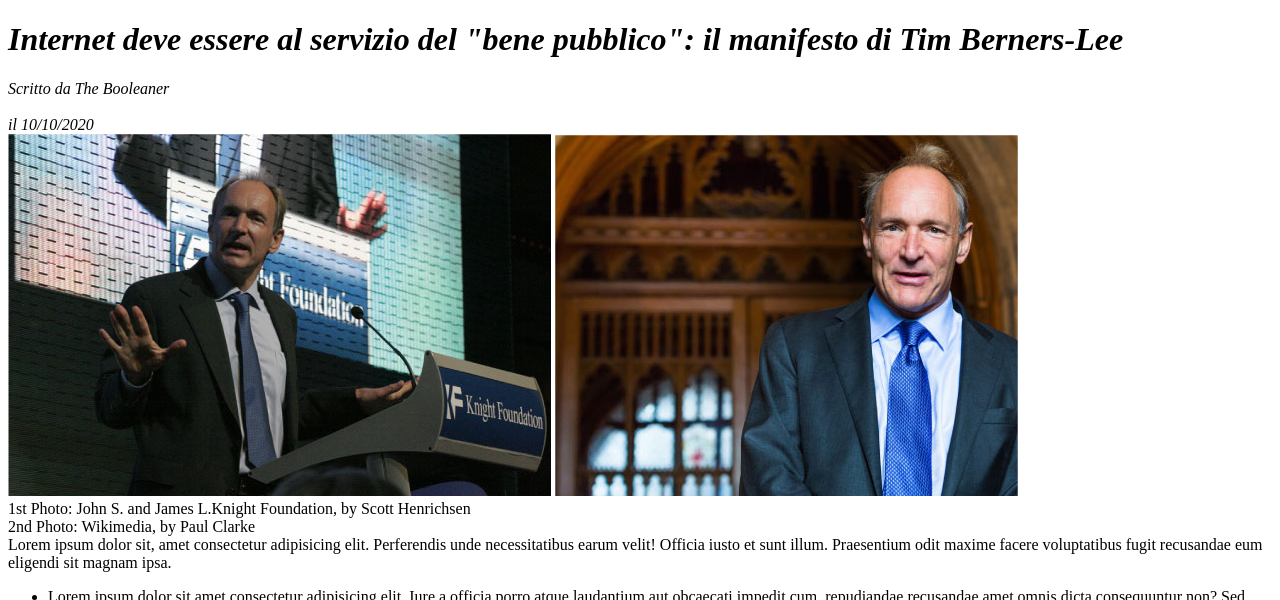
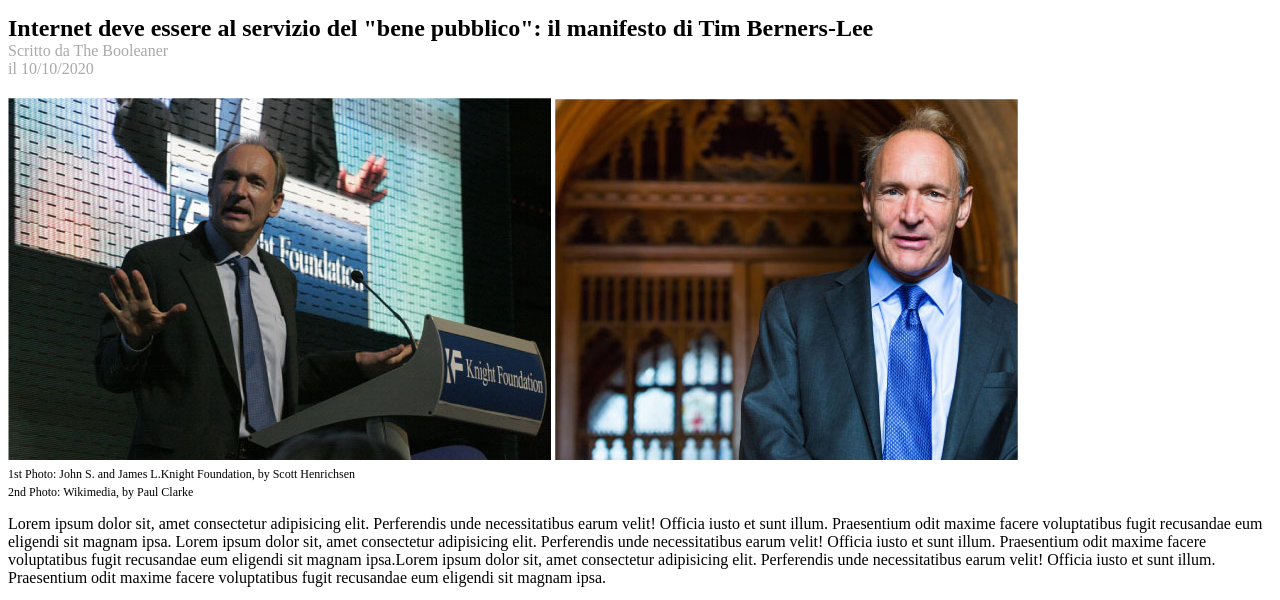
Before and after one commit to GiulioSpugnini/html-css-booleaner, a plain HTML site: page index.html in a window 1280 px wide. Shown: the part 188-788 px from the top of the page. Drawn offline with Linux system fonts and the light colour scheme.

Commit message:
aggiustamenti vari

```diff
--- a/css/style.css
+++ b/css/style.css
@@ -3,6 +3,7 @@ header{
     background-image: url("/img/pattern.png");
     background-color: #0f8bff;
     height: 180px;
+    margin-bottom: 15px;
 }
 #logo{
     position: relative;
@@ -13,11 +14,32 @@ header{
 }
 thead{
     background-color: rgb(41, 182, 248);
+    color: #fff;
 }
 .rigaColorata{
     background-color: rgba(124, 203, 240, 0.5);
 }
-
+address{
+    margin-right: 10%;
+    margin-bottom: 20px;
+    font-style: normal;
+    color: darkgrey;
+}
+h1{
+    font-style: normal;
+    font: bolder;
+    margin: 0;
+}
 p{
-    margin:0;
+    margin-top: 0;
 }
+span{
+    font-size: 12px;
+}
+#firstPart{
+    margin-bottom: 15px;
+}
+#elenco{
+    list-style-position: inside;
+    margin-left: -38px;
+}
--- a/index.html
+++ b/index.html
@@ -13,28 +13,34 @@
     <!-- Autore con sfondo -->
     <header>
         <div id="logo">
-            <img src="/img/logo.svg" alt="logo The Booleaner">
+            <img src="./img/logo.svg" alt="logo The Booleaner">
         </div>
 
     </header>
     <!-- Titolo -->
-    <address id="author">
+    <section id="author">
         <h1>Internet deve essere al servizio del "bene pubblico": il manifesto di Tim Berners-Lee</h1>
-          <p>Scritto da The Booleaner</p> <br>
-          <p>il 10/10/2020</p>
-    </address>
+        <address>
+          Scritto da The Booleaner <br>
+          il 10/10/2020
+        </address>
+
+    </section>
     <!-- Sezione foto -->
     <section id="firstPart">
-        <img src="/img/tim-1.jpg" alt="Tim1">
-        <img src="/img/tim-2.jpg" alt="Tim2">
+        <img src="./img/tim-1.jpg" alt="Tim1">
+        <img src="./img/tim-2.jpg" alt="Tim2">
         <br>
-        1st Photo: John S. and James L.Knight Foundation, by Scott Henrichsen
+        <span>
+            1st Photo: John S. and James L.Knight Foundation, by Scott Henrichsen
         <br>
-        2nd Photo: Wikimedia, by Paul Clarke
+            2nd Photo: Wikimedia, by Paul Clarke</span>
     </section>
     <!-- Sezione prima parte -->
     <section id="secondPart">
-        <p>Lorem ipsum dolor sit, amet consectetur adipisicing elit. Perferendis unde necessitatibus earum velit! Officia iusto et sunt illum. Praesentium odit maxime facere voluptatibus fugit recusandae eum eligendi sit magnam ipsa.</p>
+        <p>Lorem ipsum dolor sit, amet consectetur adipisicing elit. Perferendis unde necessitatibus earum velit! Officia iusto et sunt illum. Praesentium odit maxime facere voluptatibus fugit recusandae eum eligendi sit magnam ipsa.
+            Lorem ipsum dolor sit, amet consectetur adipisicing elit. Perferendis unde necessitatibus earum velit! Officia iusto et sunt illum. Praesentium odit maxime facere voluptatibus fugit recusandae eum eligendi sit magnam ipsa.Lorem ipsum dolor sit, amet consectetur adipisicing elit. Perferendis unde necessitatibus earum velit! Officia iusto et sunt illum. Praesentium odit maxime facere voluptatibus fugit recusandae eum eligendi sit magnam ipsa.
+        </p>
     </section>
     <!-- Elenco puntato -->
     <section id="elenco">
```
